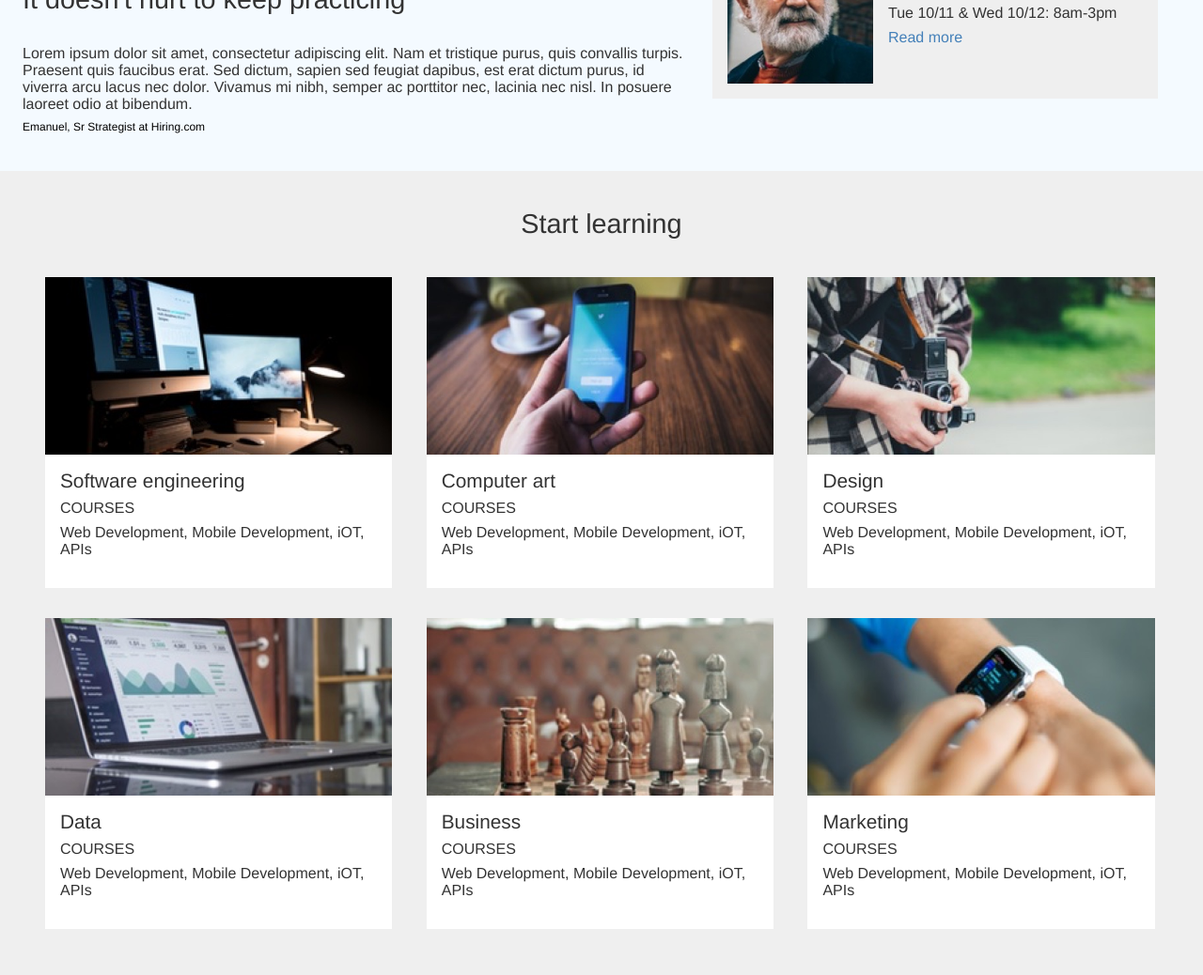
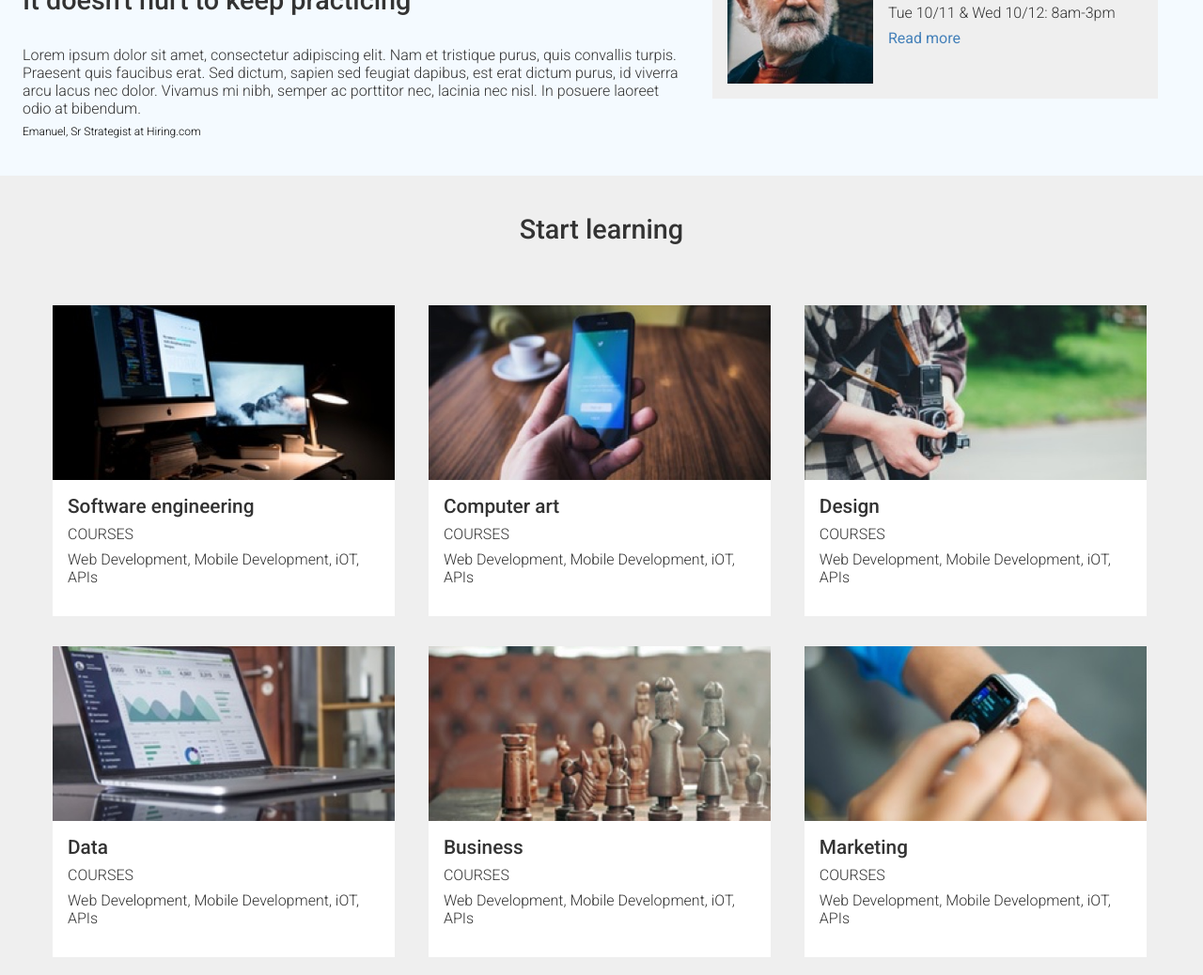
Before and after one commit to TwanSchipper/capstone-project, a plain HTML site: page index.html in a window 1280 px wide. Shown: the part 1239-2277 px from the top of the page at 94% size. Drawn offline with Linux system fonts and the light colour scheme.

Commit message:
puntjes op de i, klaar voor uploaden

```diff
--- a/css/style.css
+++ b/css/style.css
@@ -1,9 +1,9 @@
 /* base */
 html {
   color: #333;
-  font-family: 'Helvetica', 'Helvetica Neue', serif;
+  font-family: 'Roboto', sans-serif;
   font-size: 16px;
-  font-weight: normal;
+  font-weight: 300;
 }
 
 body {
@@ -12,13 +12,13 @@ body {
 }
 
 p {
-  font-weight: 200;
+  font-weight: 300;
   margin: 8px 0;
 }
 
 h2 {
   font-size: 1.8em;
-  font-weight: 400;
+  font-weight: 500;
   margin: 0;
 }
 
@@ -32,6 +32,7 @@ a  {
   color: #4480b9;
   transition: .3s ease-in;
   text-decoration: none;
+  font-weight: 400;
 }
 
 a:hover {
@@ -131,6 +132,11 @@ nav .nav-content {
 .nav-content .nav-item a {
   color: #333;
   text-decoration: none;
+  transition: all .2s ease-in;
+}
+
+.nav-content .nav-item a:hover {
+  color: #878787;
 }
 
 .background-gray {
@@ -198,6 +204,7 @@ nav .nav-content {
 
 .section-header {
   padding: 8px 0 16px 0;
+  text-align: center;
 }
 
 .section-learning ul {
@@ -222,16 +229,20 @@ nav .nav-content {
   margin-bottom: 0;
 }
 
+.lesson {
+  width: 49%;
+  display: inline-block;
+  padding: 16px;
+  box-sizing: border-box;
+}
+
 .lesson .lesson-content {
   padding: 16px 16px 24px 16px;
   background-color: #fff;
 }
 
-.lesson {
-  width: 49%;
-  display: inline-block;
-  padding: 16px;
-  box-sizing: border-box;
+.lesson img {
+  width: 100%;
 }
 
 .courses {
@@ -264,7 +275,7 @@ footer {
 /* media queries for desktop */
 @media only screen and (min-width: 1200px) {
   .container-learning {
-    padding: 8px;
+    padding: 32px;
   }
   .exhibits-container {
     padding: 0 24px;
@@ -345,27 +356,7 @@ footer {
     box-sizing: border-box;
   }
   .container-learning {
-    padding: 8px;
-  }
-  footer {
-    border-top: 1px solid #ececec;
-  }
-  footer p {
-    display: inline-block;
-  }
-  footer ul {
-    display: inline-block;
-    list-style-type: none;
-    float: right;
-    padding: 0;
-  }
-  footer li {
-    display: inline-block;
-    padding: 0 5px;
-  }
-  footer li a {
-    color: #333;
-    text-decoration: none;
+    padding: 32px 16px;
   }
 }
 /* end media queries for tablet landscape */
@@ -396,14 +387,31 @@ footer {
   .news-item-2 .news-item:first-of-type, .exhibit-item-2 {
   padding-top: 0;
   }
-  .section-header {
-    text-align: center;
-  }
   .section-exhibits .video-container {
     width: 60%;
     padding: 0 16px;
     display: block;
   }
+  footer {
+    border-top: 1px solid #ececec;
+  }
+  footer p {
+    display: inline-block;
+  }
+  footer ul {
+    display: inline-block;
+    list-style-type: none;
+    float: right;
+    padding: 0;
+  }
+  footer li {
+    display: inline-block;
+    padding: 0 5px;
+  }
+  footer li a {
+    color: #333;
+    text-decoration: none;
+  }
 }
 /* end media queries for tablet portrait */
 
--- a/index.html
+++ b/index.html
@@ -2,8 +2,9 @@
 <html>
   <head>
     <meta charset="utf-8">
-    <title></title>
+    <title>Colmar Academy - Learn something new everyday</title>
     <link rel="stylesheet" href="./css/style.css">
+    <link href="https://fonts.googleapis.com/css?family=Roboto:300,400,500" rel="stylesheet">
   </head>
   <body>
     <nav>
```
